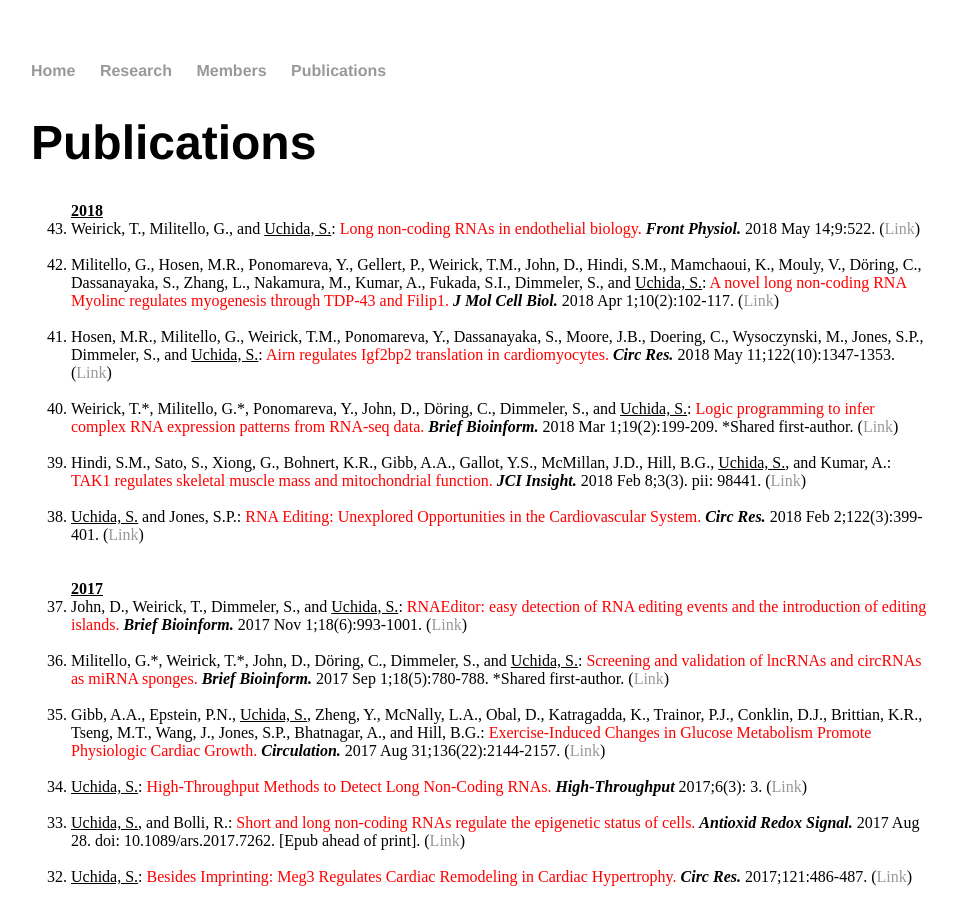
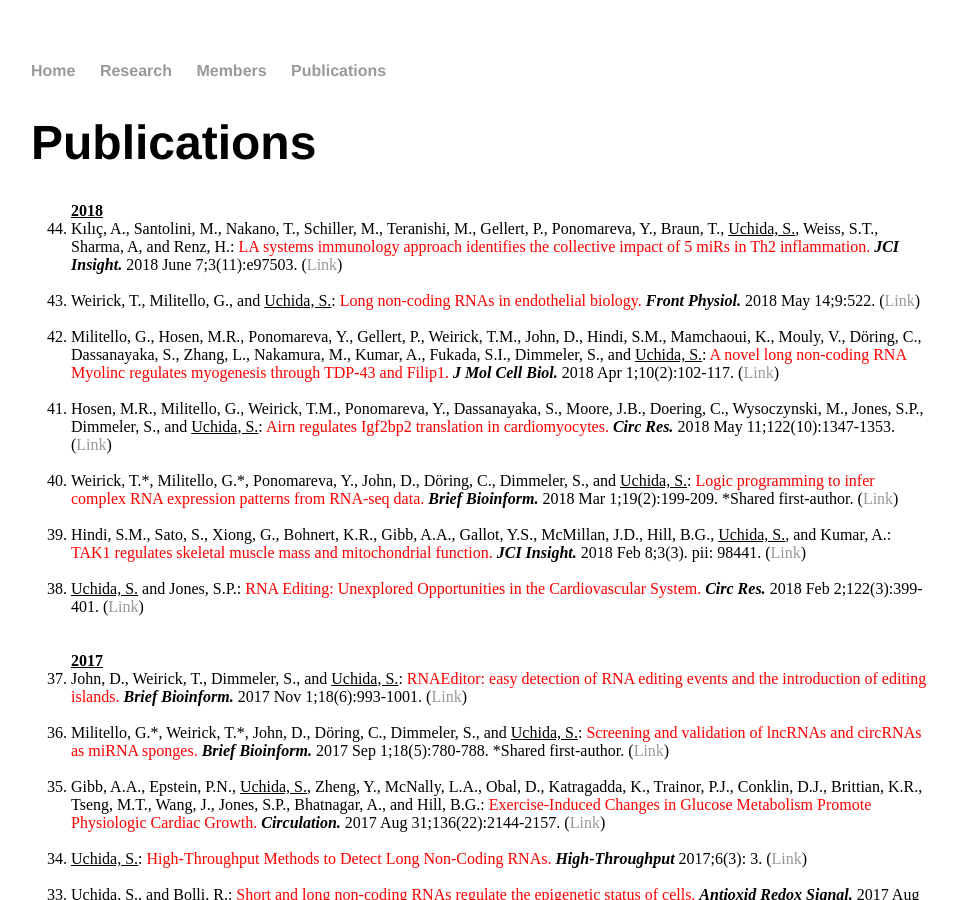
Before and after one commit to heartlncrna/heartlncrna.github.io, a Jekyll site: the page publications/pub_list.html, which Jekyll copies as it is, in a window 1280 px wide and 900 px high. Shown: the whole window, without its empty margins (161-1118 px from the left). Built offline with Jekyll 4.4.1, drawn with Linux system fonts in a browser that asks for light colours.

Commit message:
Update pub_list.html

```diff
--- a/publications/pub_list.html
+++ b/publications/pub_list.html
@@ -28,6 +28,9 @@
 			<ol reversed="reversed">
 
 			<strong><u> 2018 </u></strong>
+				<li>Kılıç, A., Santolini, M., Nakano, T., Schiller, M., Teranishi, M., Gellert, P., Ponomareva, Y., Braun, T., <u>Uchida, S.</u>, Weiss, S.T., Sharma, A, and Renz, H.: <font color="red">LA systems immunology approach identifies the collective impact of 5 miRs in Th2 inflammation.</font> <b><i>JCI Insight.</i></b>  2018 June 7;3(11):e97503. (<a href="https://www.frontiersin.org/articles/10.3389/fphys.2018.00522/full?&utm_source=Email_to_authors_&utm_medium=Email&utm_content=T1_11.5e1_author&utm_campaign=Email_publication&field=&journalName=Frontiers_in_Physiology&id=367479#h8">Link</span></a>)</li>
+			<br>
+
 				<li>Weirick, T., Militello, G., and <u>Uchida, S.</u>: <font color="red">Long non-coding RNAs in endothelial biology.</font> <b><i>Front Physiol.</i></b>  2018 May 14;9:522. (<a href="https://www.frontiersin.org/articles/10.3389/fphys.2018.00522/full?&utm_source=Email_to_authors_&utm_medium=Email&utm_content=T1_11.5e1_author&utm_campaign=Email_publication&field=&journalName=Frontiers_in_Physiology&id=367479#h8">Link</span></a>)</li>
 			<br>
 
```
